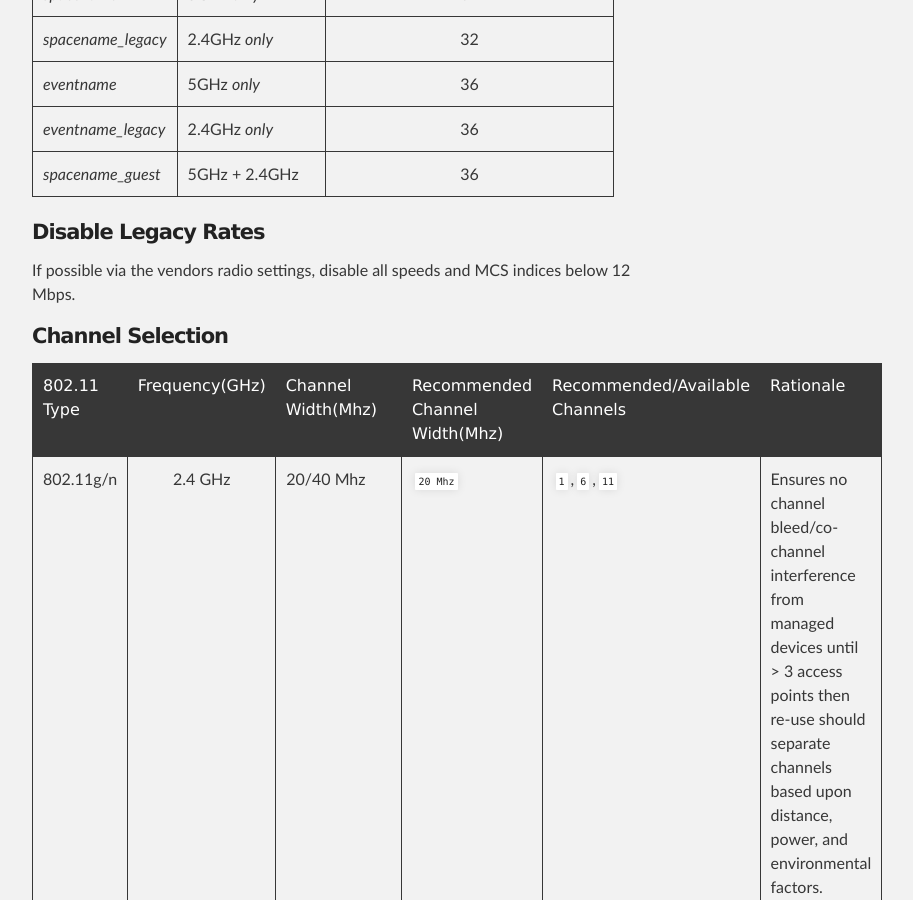
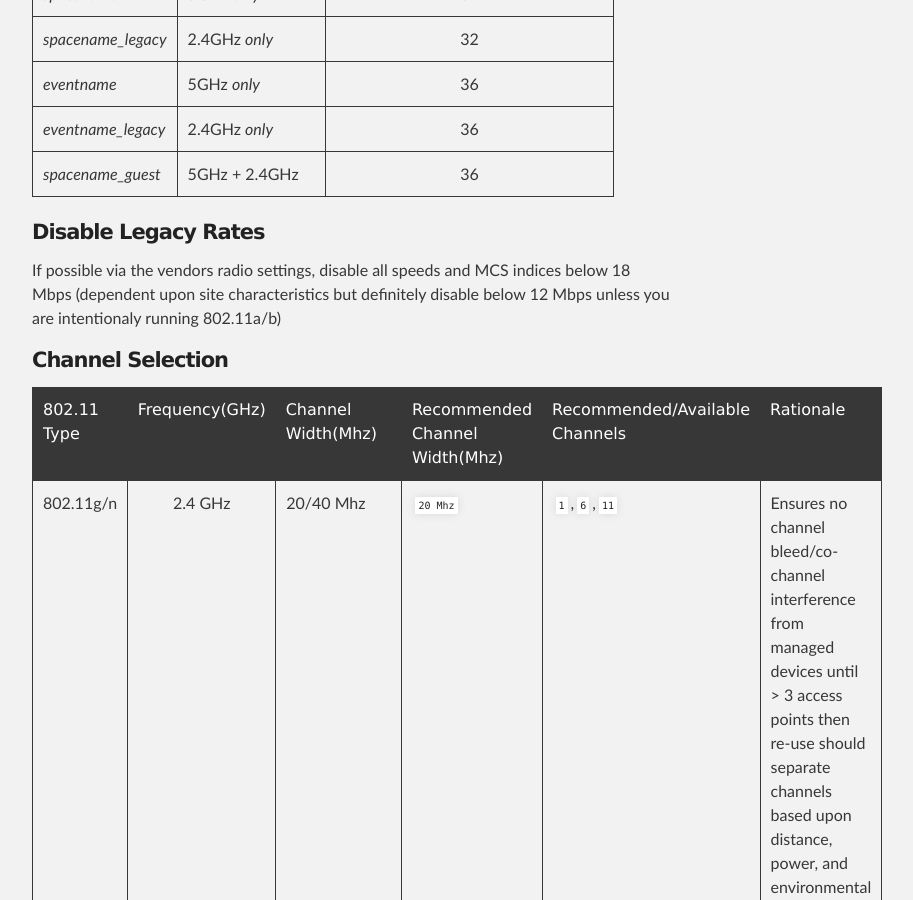
Before and after one commit to podomere/ond, a Jekyll site: the page built from ond-00001/ond-00001.md, in a window 1280 px wide and 900 px high, scrolled down 31650 px. Shown: the whole window, without its empty margins (288-1201 px from the left). Built offline with Jekyll 4.4.1, drawn with Linux system fonts in a browser that asks for light colours.

Commit message:
Updated section on disabling WiFi data rates below 18Mbps

```diff
--- a/ond-00001/ond-00001.md
+++ b/ond-00001/ond-00001.md
@@ -583,7 +583,7 @@ There should only be a maximum of [3-5](http://www.revolutionwifi.net/2013/10/ss
 
 #### Disable Legacy Rates
 
-If possible via the vendors radio settings, disable all speeds and MCS indices below 12 Mbps.
+If possible via the vendors radio settings, disable all speeds and MCS indices below 18 Mbps (dependent upon site characteristics but definitely disable below 12 Mbps unless you are intentionaly running 802.11a/b)
 
 
 #### Channel Selection
```
